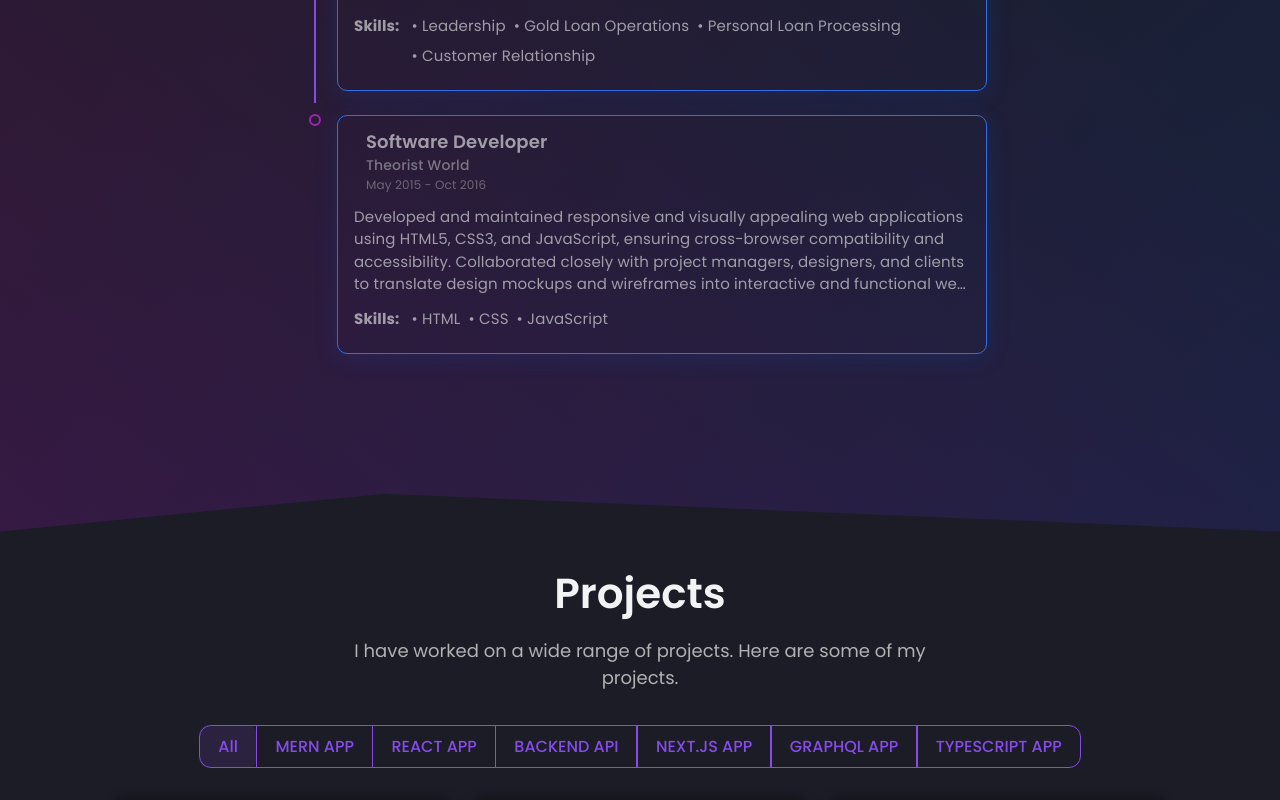
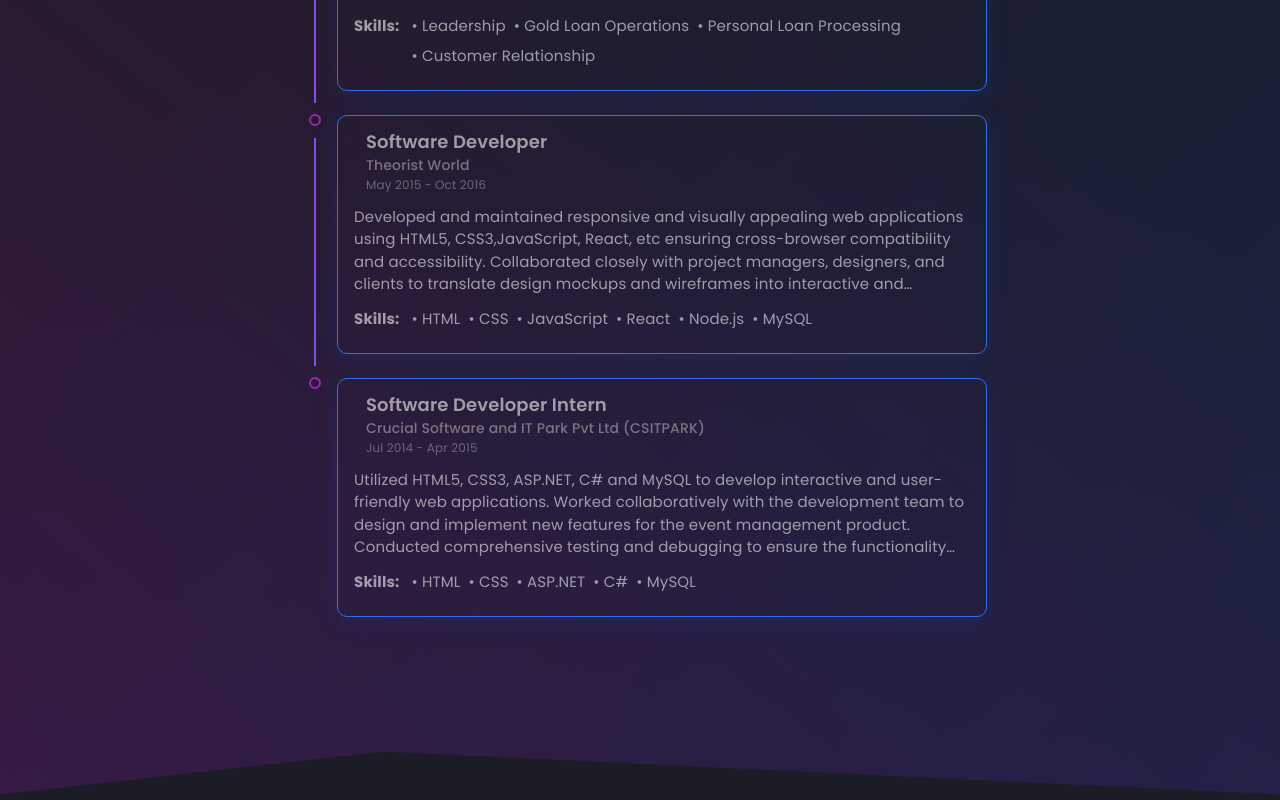
Before and after one commit to amehta7/Portfolio, a React (Create React App) app: page / in a window 1280 px wide. Shown: the part 2100-2900 px from the top of the page. Built offline with nearby package versions, Linux system fonts and the light colour scheme.

Commit message:
Added updated resume

```diff
--- a/src/components/Footer/index.js
+++ b/src/components/Footer/index.js
@@ -105,7 +105,7 @@ const Footer = () => {
             <GitHubIcon />
           </SocialMediaIcon>
         </SocialMediaIcons>
-        <Copyright>&copy; 2023 Ami Mehta. All rights reserved.</Copyright>
+        <Copyright>&copy; 2024 Ami Mehta. All rights reserved.</Copyright>
       </FooterWrapper>
     </FooterContainer>
   )
--- a/src/data/constants.js
+++ b/src/data/constants.js
@@ -27,7 +27,6 @@ export const Bio = {
     'Front-End Developer',
     'MERN Stack Developer',
     'Full Stack Developer',
-    'UI/UX Designer',
   ],
   description:
     'I am a motivated and versatile individual, always eager to take on new challenges. With a passion for learning I am dedicated to delivering high-quality results. With a positive attitude and a growth mindset, I am ready to make a meaningful contribution and achieve great things.',
@@ -216,12 +215,34 @@ export const experiences = [
     role: 'Software Developer',
     company: 'Theorist World',
     date: 'May 2015 - Oct 2016',
-    desc: 'Developed and maintained responsive and visually appealing web applications using HTML5, CSS3, and JavaScript, ensuring cross-browser compatibility and accessibility. Collaborated closely with project managers, designers, and clients to translate design mockups and wireframes into interactive and functional web interfaces.Conducted thorough testing and debugging of web applications, identifying and resolving issues related to functionality, performance, and user experience.',
-    skills: ['HTML', 'CSS', 'JavaScript'],
+    desc: 'Developed and maintained responsive and visually appealing web applications using HTML5, CSS3,JavaScript, React, etc ensuring cross-browser compatibility and accessibility. Collaborated closely with project managers, designers, and clients to translate design mockups and wireframes into interactive and functional web interfaces.Conducted thorough testing and debugging of web applications, identifying and resolving issues related to functionality, performance, and user experience.',
+    skills: ['HTML', 'CSS', 'JavaScript', 'React', 'Node.js', 'MySQL'],
+  },
+  {
+    id: 2,
+    role: 'Software Developer Intern',
+    company: 'Crucial Software and IT Park Pvt Ltd (CSITPARK)',
+    date: 'Jul 2014 - Apr 2015',
+    desc: 'Utilized HTML5, CSS3, ASP.NET, C# and MySQL to develop interactive and user-friendly web applications. Worked collaboratively with the development team to design and implement new features for the event management product. Conducted comprehensive testing and debugging to ensure the functionality and reliability of the product.',
+    skills: ['HTML', 'CSS', 'ASP.NET', 'C#', 'MySQL'],
   },
 ]
 
 export const certificates = [
+  {
+    id: 4,
+    role: 'Learning Python',
+    company: 'LinkedIn',
+    date: 'June 2024',
+    doc: 'https://www.linkedin.com/learning/certificates/2c8cc98d9e5766be3b0141514454bbe62698ac9d51d2222ed960e6657632e102',
+  },
+  {
+    id: 5,
+    role: 'Django Essential Training',
+    company: 'LinkedIn',
+    date: 'June 2024',
+    doc: 'https://www.linkedin.com/learning/certificates/a263bd16b81f340ea0456d135ca32a8261a0de4fbae080b34155ef4a977f5ef5',
+  },
   {
     id: 0,
     role: 'React Certificate',
@@ -468,7 +489,6 @@ export const projects = [
     ],
     category: 'react app',
     github: 'https://github.com/amehta7/ComfySloth',
-    webapp: 'https://comfyslothapp.netlify.app/',
   },
   {
     id: 1,
```
Also changed, not shown: 1 other file (tests, documents, lock files or other folders).
